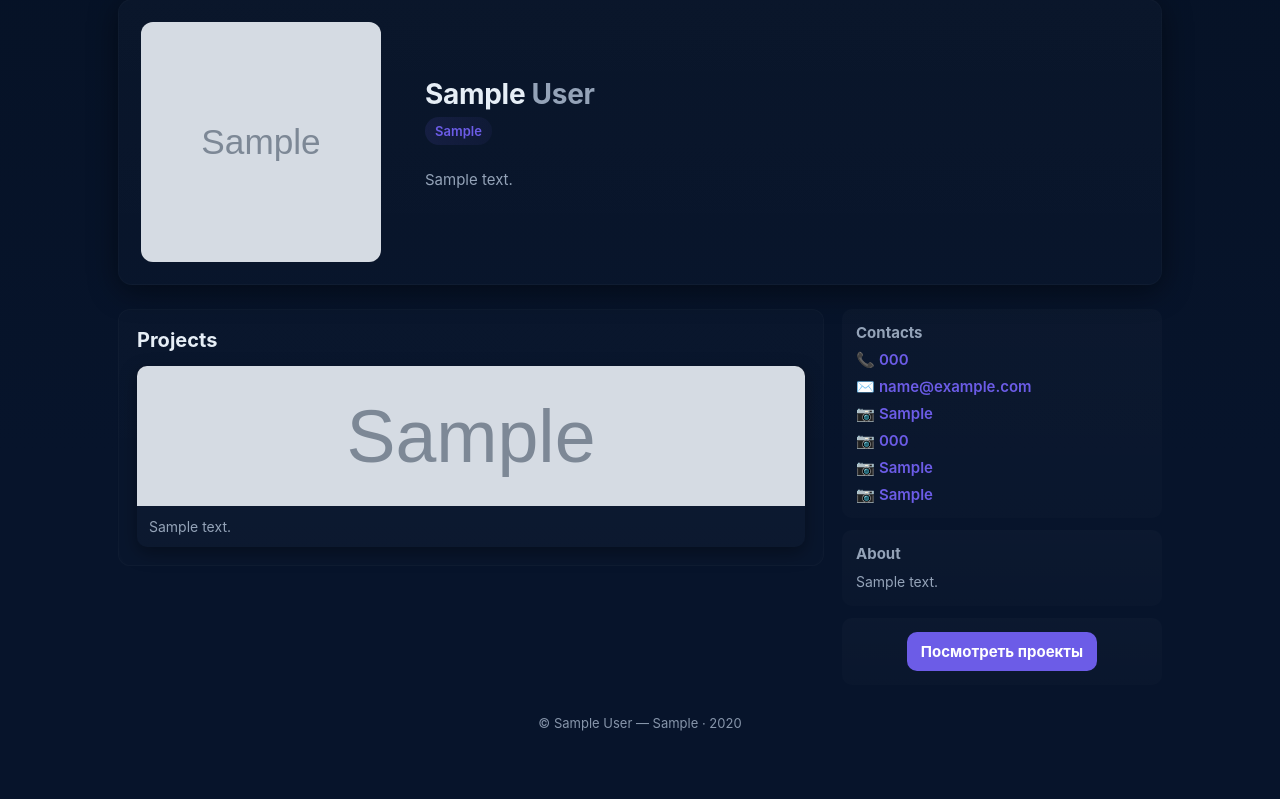
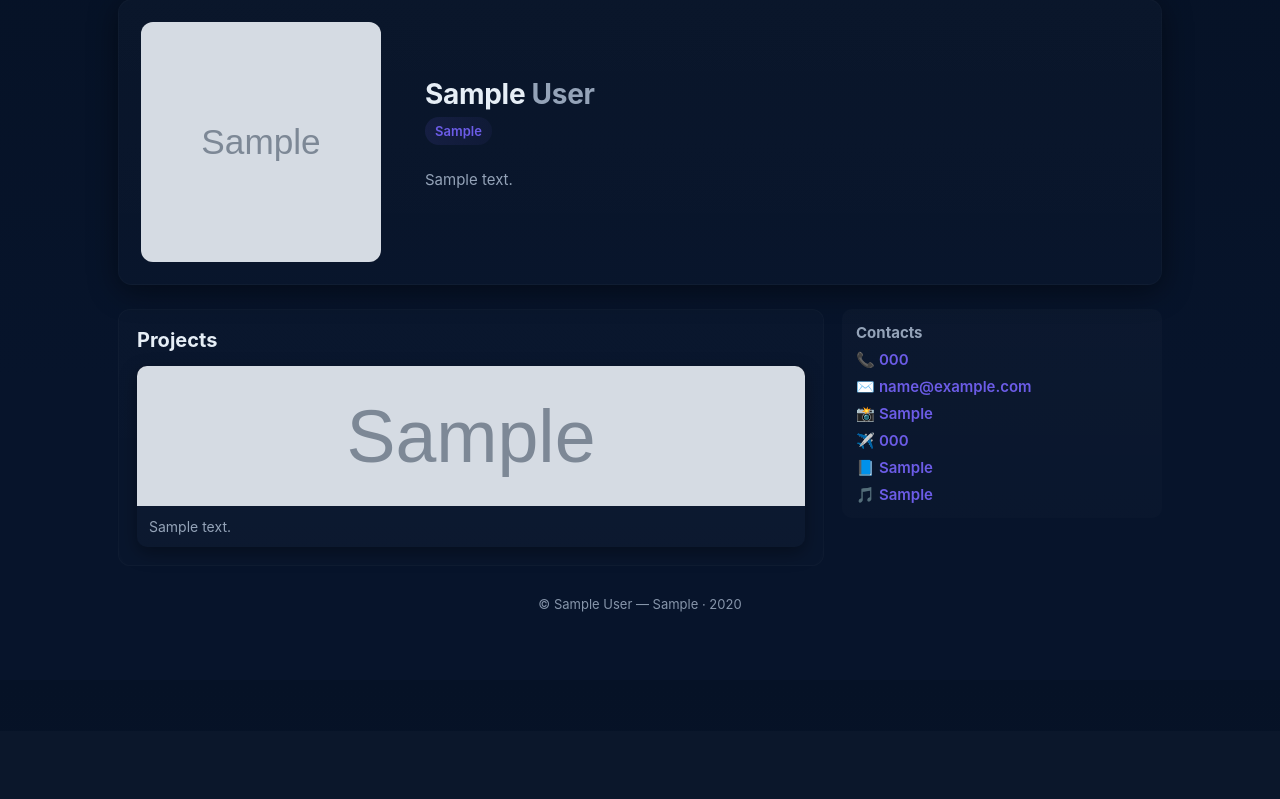
Before and after one commit to DaShy72/spark_point, a Django app: template templates/ready_made_templates/1.html in a window 1280 px wide. Shown: the part 69-868 px from the top of the page. After the commit the page ends 681 px from the top, so only its background shows below. Run offline with Django 5.2, Linux system fonts and the light colour scheme; tables that the repository leaves empty hold one stand-in row (values such as "Sample post"); the template is opened without the code that fills it: values that come from a table or form of the project are taken from there, most other values are stand-ins (such as "Sample title", 1, 10 or a date in 2020); grey boxes marked "Sample" are stand-in pictures.

Commit message:
Correct first template

```diff
--- a/templates/ready_made_templates/1.html
+++ b/templates/ready_made_templates/1.html
@@ -239,20 +239,11 @@
           <ul class="contact-list">
             {% if client_info.tel %}<li>📞 <a href="tel:{{ client_info.tel }}">{{ client_info.tel }}</a></li>{% endif %}
             {% if client_info.mail %}<li>✉️ <a href="mailto:{{ client_info.mail }}">{{ client_info.mail }}</a></li>{% endif %}
-            {% if client_info.instagram %}<li>📷 <a href="{{ client_info.instagram }}">{{ client_info.instagram }}</a></li>{% endif %}
-            {% if client_info.telegram %}<li>📷 <a href="{{ client_info.telegram }}">{{ client_info.telegram }}</a></li>{% endif %}
-            {% if client_info.facebook %}<li>📷 <a href="{{ client_info.facebook }}">{{ client_info.facebook }}</a></li>{% endif %}
-            {% if client_info.tiktok %}<li>📷 <a href="{{ client_info.tiktok }}">{{ client_info.tiktok }}</a></li>{% endif %}
+            {% if client_info.instagram %}<li>📸 <a href="{{ client_info.instagram }}">{{ client_info.instagram }}</a></li>{% endif %}
+            {% if client_info.telegram %}<li>✈️ <a href="{{ client_info.telegram }}">{{ client_info.telegram }}</a></li>{% endif %}
+            {% if client_info.facebook %}<li>📘 <a href="{{ client_info.facebook }}">{{ client_info.facebook }}</a></li>{% endif %}
+            {% if client_info.tiktok %}<li>🎵 <a href="{{ client_info.tiktok }}">{{ client_info.tiktok }}</a></li>{% endif %}
           </ul>
-        </div>
-
-        <div class="contact-card">
-          <h4 style="margin:0 0 8px 0">About</h4>
-          <p style="margin:0; color:var(--muted); line-height:1.5; font-size:14px;">{{ client_info.about|truncatechars:260 }}</p>
-        </div>
-
-        <div class="contact-card" style="text-align:center;">
-          <a href="#projects" style="display:inline-block; background:var(--accent); color:white; padding:10px 14px; border-radius:10px; text-decoration:none; font-weight:700;">Посмотреть проекты</a>
         </div>
       </aside>
     </div>
```
